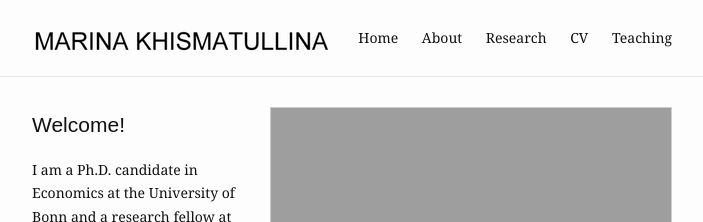
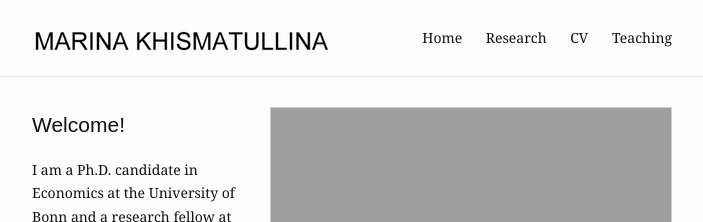
Before and after one commit to marina-khi/marina-khi.github.io, a Jekyll site: the page built from index.markdown, in a window 1280 px wide. Shown: the top 222 px of the page, without its empty margins (288-991 px from the left). Built offline with Jekyll 4.4.1, drawn with Linux system fonts in a browser that asks for light colours.

Commit message:
Changed About section

```diff
--- a/_config.yml
+++ b/_config.yml
@@ -40,7 +40,6 @@ header:
   pages:
     - name: Home
       slug: /
-    - name: About
     - name: Research
     - name: CV
     - name: Teaching
```
Also changed, not shown: 2 other files.
